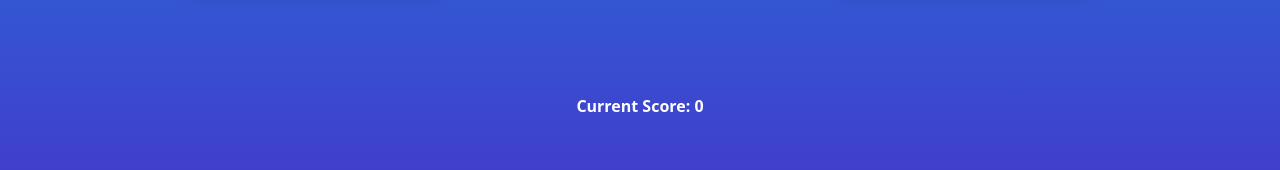
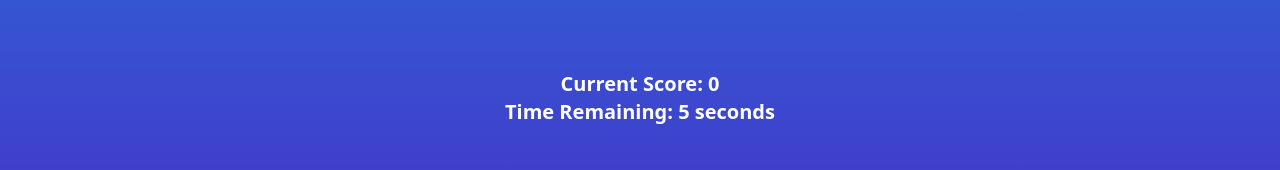
Before and after one commit to BaldrianSector/Less-or-More-Game, a Vue app: page / in a window 1280 px wide. Shown: the part 580-750 px from the top of the page. Built offline with nearby package versions, Linux system fonts and the light colour scheme.

Commit message:
Add countdown

```diff
--- a/src/App.vue
+++ b/src/App.vue
@@ -1,5 +1,4 @@
 <script>
-
 import ComponentHeader from './components/ComponentHeader.vue'
 import Card from './components/Card.vue'
 
@@ -10,6 +9,9 @@ export default {
   data() {
     return {
       count: 0,
+      timerDuration: 10000,  // Timer starts at 10000 milliseconds (10 seconds)
+      timer: null,
+      timeLeft: 10,  // Time left in seconds
 
       valueList: countryValues,
       unsplashImages: unsplashImages,
@@ -20,13 +22,15 @@ export default {
       highscore: 0,
     }
   },
+
   created() {
     this.assignImages();
+    this.loadHighScore();
+    this.generateRandomNumbers();
   },
 
   mounted() {
-    this.loadHighScore();
-    this.generateRandomNumbers();
+    this.startTimer();
   },
 
   methods: {
@@ -37,10 +41,34 @@ export default {
           this.highscore = this.count;
           this.saveHighScore();
         }
+        // Decrease timer duration by 10% each click, but not less than 1 second
+        this.timerDuration = Math.max(1000, this.timerDuration * 0.95);
+        this.resetTimer();
       } else {
         this.count = 0;
+        this.timerDuration = 10000; // Reset duration to 10 seconds when the score resets
+        this.resetTimer();
       }
       this.generateRandomNumbers();
+    },
+
+    startTimer() {
+      this.timer = setInterval(() => {
+        if (this.timeLeft > 0) {
+          this.timeLeft--;
+        } else {
+          this.count = 0;  // Reset score if timer reaches 0
+          this.timerDuration = 10000;  // Reset timer duration to 10 seconds
+          this.generateRandomNumbers();
+          this.resetTimer();
+        }
+      }, 1000);  // Update every second
+    },
+
+    resetTimer() {
+      clearInterval(this.timer);
+      this.timeLeft = this.timerDuration / 1000;  // Update time left based on new duration
+      this.startTimer();  // Restart the timer
     },
 
     generateRandomNumbers() {
@@ -62,22 +90,7 @@ export default {
     saveHighScore() {
       localStorage.setItem('highscore', this.highscore.toString());
     },
-        downloadJSON() {
-            const JSONToFile = (obj, filename) => {
-            const blob = new Blob([JSON.stringify(obj, null, 2)], {
-                type: 'application/json',
-            });
-            const url = URL.createObjectURL(blob);
-            const a = document.createElement('a');
-            a.href = url;
-            a.download = `${filename}.json`;
-            a.click();
-            URL.revokeObjectURL(url);
-            };
 
-            JSONToFile(this.valueList, 'countryValues');
-            // downloads the object as 'countryValues.json';
-        },
     assignImages() {
       Object.values(this.unsplashImages).forEach((item, index) => {
         if (index < this.valueList.length) {
@@ -87,13 +100,25 @@ export default {
     }
   },
 
+  computed: {
+    timerColorClass() {
+      if (this.timeLeft <= 1) {
+        return 'text-red-800';  // Very urgent - darker red
+      } else if (this.timeLeft <= 2) {
+        return 'text-red-600';  // Urgent - medium red
+      } else if (this.timeLeft <= 3) {
+        return 'text-red-400';  // Moderate - lighter red
+      } else {
+        return 'text-white';    // Normal - white
+      }
+    }
+  },
 
   components: {
     ComponentHeader,
     Card,
   },
 }
-
 </script>
 
 <template>
@@ -106,18 +131,26 @@ export default {
     </div>
 
     <div id="mid-section" class="flex text-white items-center justify-evenly">
-
       <Card @click="handleClick(valueList[random1].population, valueList[random2].population)" :country="valueList[random1].country" :flag="valueList[random1].flag" :info="valueList[random1].info" :image="valueList[random1].selectedImage[0].urls.regular"></Card>
 
       <h2>OR</h2>
 
       <Card @click="handleClick(valueList[random2].population, valueList[random1].population)" :country="valueList[random2].country" :flag="valueList[random2].flag" :info="valueList[random2].info" :image="valueList[random2].selectedImage[0].urls.regular"></Card>
-
     </div>
 
-    <div id="bottom-section" class="flex items-center justify-evenly">
-      <h1 class="text-x">Current Score: {{ count }}</h1>
+    <div id="bottom-section" class="flex flex-col items-center justify-evenly">
+      <h1 class="text-xl">Current Score: {{ count }}</h1>
+      <!-- Display the countdown timer here -->
+      <h2 class="text-xl countdown">Time Remaining: <span :class="timerColorClass">{{ timeLeft }} seconds</span></h2>
     </div>
 
   </div>
 </template>
+
+<style>
+/* Example CSS for class bindings */
+.text-red-800 { color: #e53e3e; } /* Tailwind color for dark red */
+.text-red-600 { color: #fc8181; } /* Tailwind color for medium red */
+.text-red-400 { color: #feb2b2; } /* Tailwind color for light red */
+.text-white { color: #ffffff; }  /* White color */
+</style>
```
Lines whose indentation alone changed are shown as unchanged.
